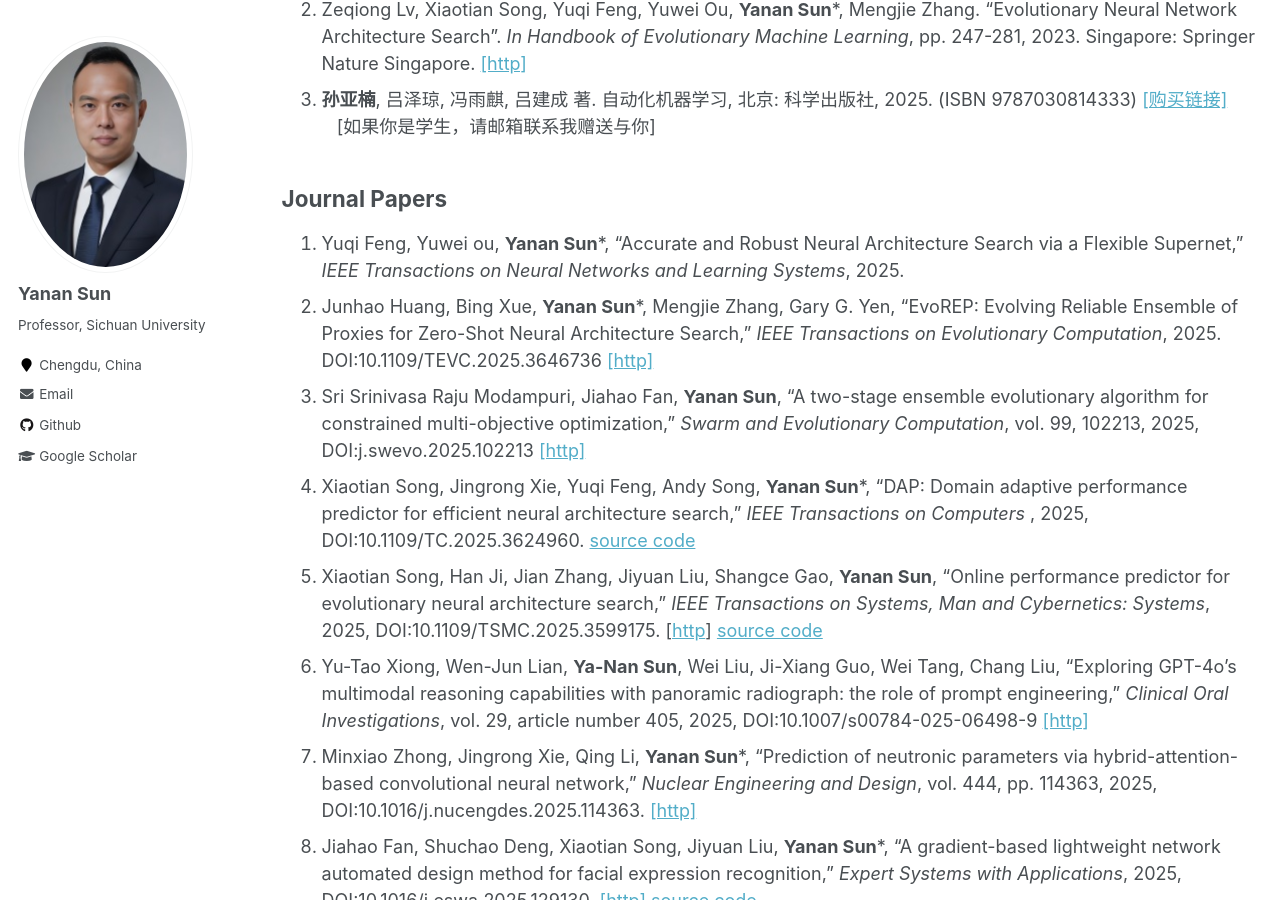
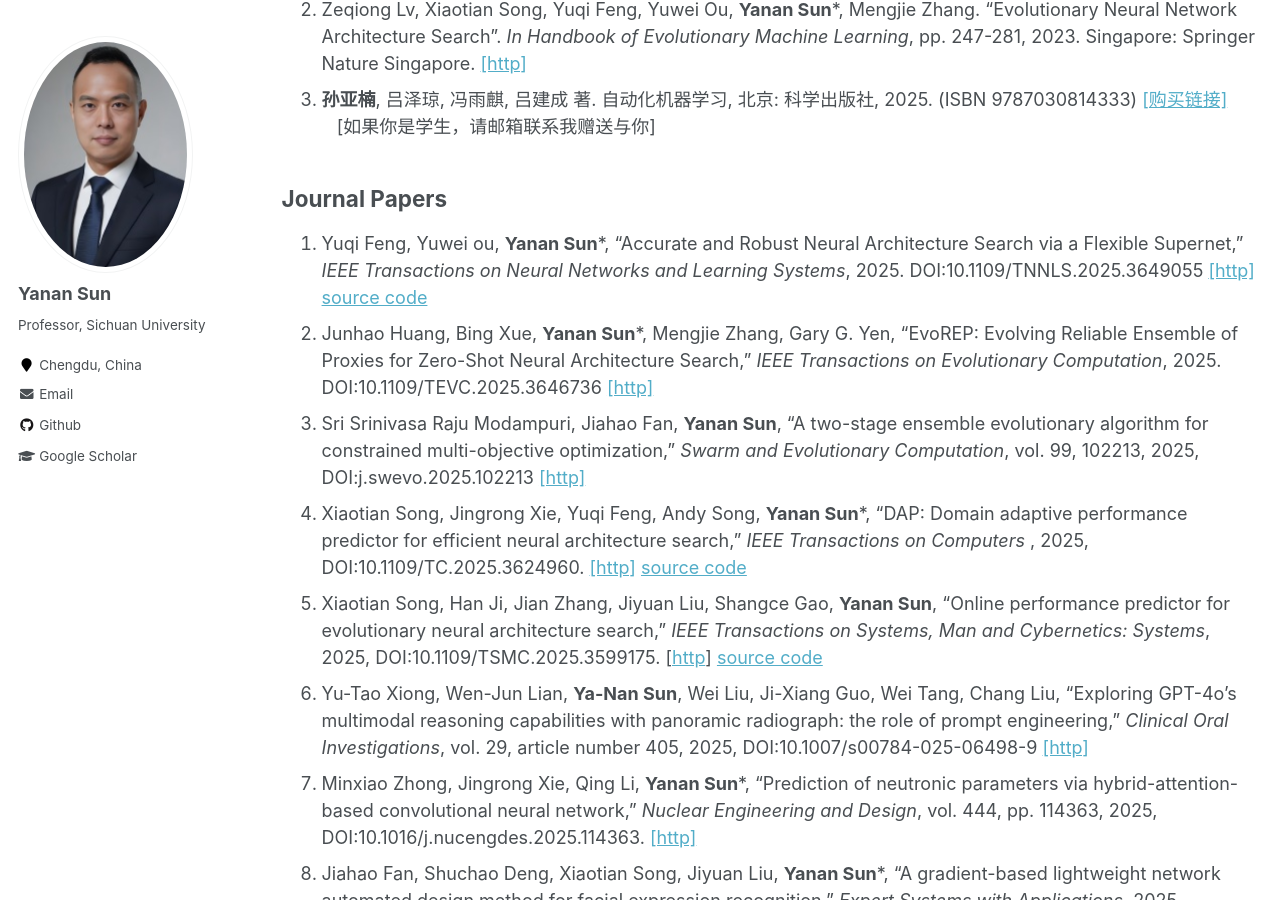
Before and after one commit to yn-sun/yn-sun.github.io, a Jekyll site: the page built from _pages/publications.md, in a window 1280 px wide and 900 px high, scrolled down 402 px. Built offline with Jekyll 4.4.1, drawn with Linux system fonts in a browser that asks for light colours; comment, search, counter and statistics services are not loaded.

Commit message:
Update publications.md

```diff
--- a/_pages/publications.md
+++ b/_pages/publications.md
@@ -12,10 +12,10 @@ author_profile: true
 3. **孙亚楠**, 吕泽琼, 冯雨麒, 吕建成 著. 自动化机器学习, 北京: 科学出版社, 2025. (ISBN 9787030814333)  [[购买链接]](https://www.ecsponline.com/goods.php?id=227870) &nbsp;&nbsp;&nbsp;[如果你是学生，请邮箱联系我赠送与你]
 
 ## Journal Papers
-1. Yuqi Feng, Yuwei ou, **Yanan Sun***, "Accurate and Robust Neural Architecture Search via a Flexible Supernet," <i>IEEE Transactions on Neural Networks and Learning Systems</i>, 2025.
+1. Yuqi Feng, Yuwei ou, **Yanan Sun***, "Accurate and Robust Neural Architecture Search via a Flexible Supernet," <i>IEEE Transactions on Neural Networks and Learning Systems</i>, 2025. DOI:10.1109/TNNLS.2025.3649055 [[http]](https://ieeexplore.ieee.org/document/11322813/) [source code](https://github.com/fyqsama/ARNASpp)
 2. Junhao Huang, Bing Xue, **Yanan Sun***, Mengjie Zhang, Gary G. Yen, "EvoREP: Evolving Reliable Ensemble of Proxies for Zero-Shot Neural Architecture Search," <i> IEEE Transactions on Evolutionary Computation</i>, 2025. DOI:10.1109/TEVC.2025.3646736 [[http]](https://ieeexplore.ieee.org/document/11310796)
 3. Sri Srinivasa Raju Modampuri, Jiahao Fan, **Yanan Sun**, "A two-stage ensemble evolutionary algorithm for constrained multi-objective optimization," <i>Swarm and Evolutionary Computation</i>, vol. 99, 102213, 2025, DOI:j.swevo.2025.102213 [[http]](https://www.sciencedirect.com/science/article/pii/S2210650225003700)
-4. Xiaotian Song, Jingrong Xie, Yuqi Feng, Andy Song, **Yanan Sun***, "DAP: Domain adaptive performance predictor for efficient neural architecture search," <i>IEEE Transactions on Computers </i>, 2025, DOI:10.1109/TC.2025.3624960. [source code](https://github.com/songxt3/DAP)
+4. Xiaotian Song, Jingrong Xie, Yuqi Feng, Andy Song, **Yanan Sun***, "DAP: Domain adaptive performance predictor for efficient neural architecture search," <i>IEEE Transactions on Computers </i>, 2025, DOI:10.1109/TC.2025.3624960. [[http]](https://ieeexplore.ieee.org/abstract/document/11216133) [source code](https://github.com/songxt3/DAP)
 5. Xiaotian Song, Han Ji, Jian Zhang, Jiyuan Liu, Shangce Gao, **Yanan Sun**, "Online performance predictor for evolutionary neural architecture search," <i>IEEE Transactions on Systems, Man and Cybernetics: Systems</i>, 2025, DOI:10.1109/TSMC.2025.3599175. [[http](https://ieeexplore.ieee.org/document/11145879)] [source code](https://github.com/songxt3/GPOPP)
 6. Yu-Tao Xiong, Wen-Jun Lian, **Ya-Nan Sun**, Wei Liu, Ji-Xiang Guo, Wei Tang, Chang Liu, "Exploring GPT-4o’s multimodal reasoning capabilities with panoramic radiograph: the role of prompt engineering," <i>Clinical Oral Investigations</i>, vol. 29, article number 405, 2025, DOI:10.1007/s00784-025-06498-9
 [[http]](https://link.springer.com/article/10.1007/s00784-025-06498-9)
```
